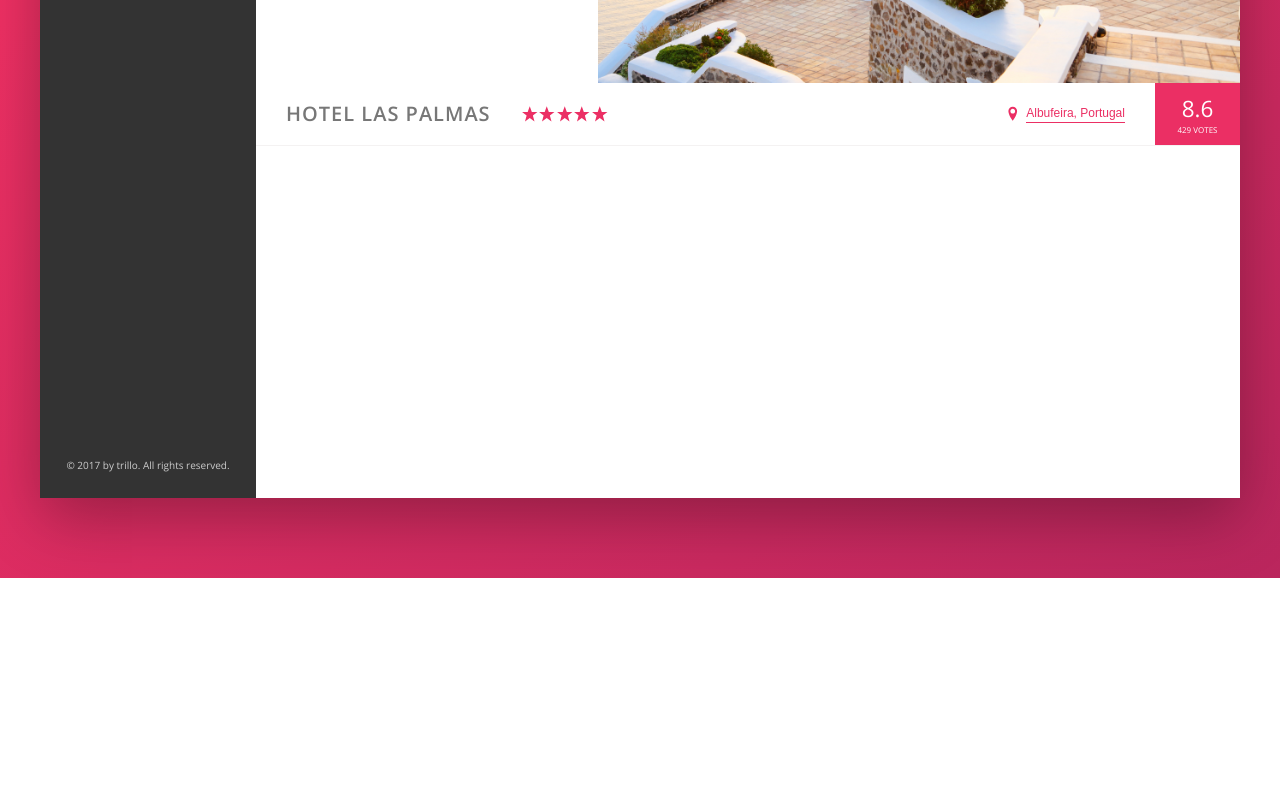
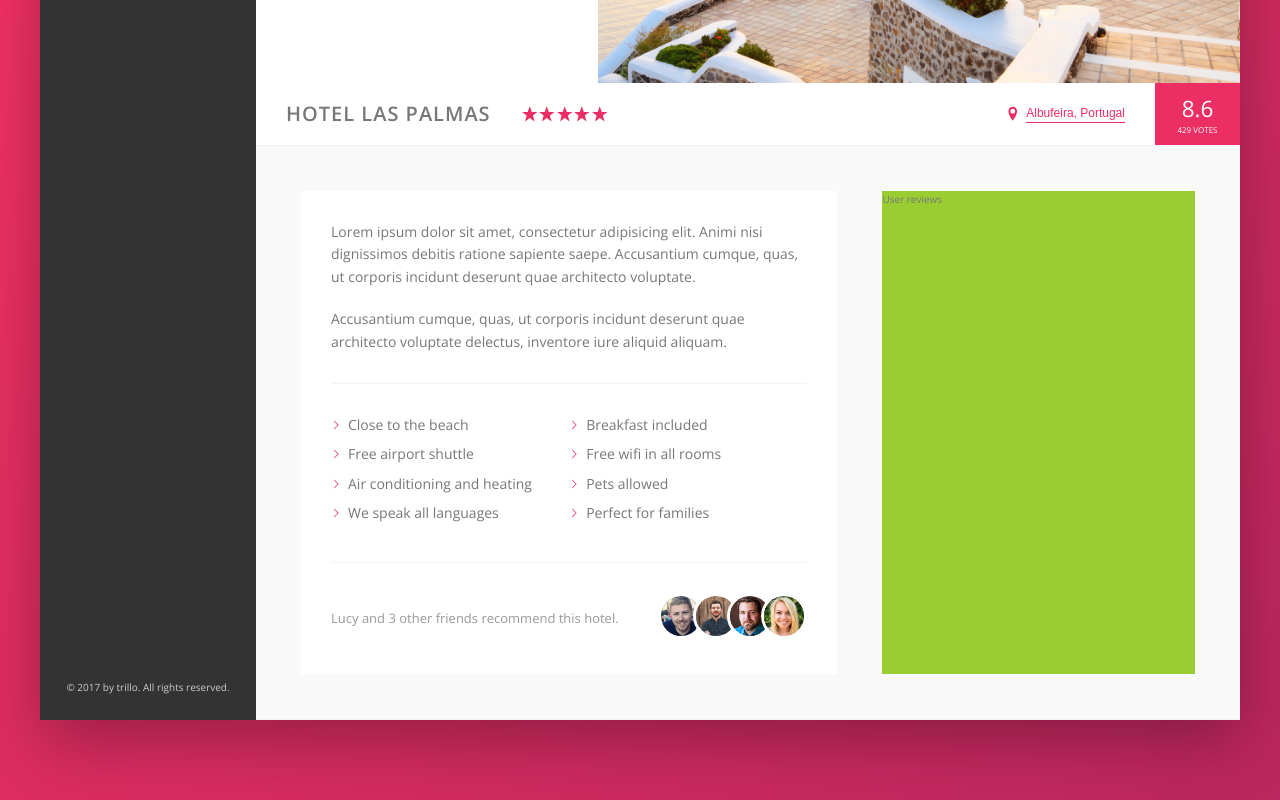
Before and after one commit to elavagni/Trillo, a website: page index.html in a window 1280 px wide. Shown: the part 452-1252 px from the top of the page. Before the commit the page ends 1030 px from the top, so only its background shows below. Drawn offline with nearby package versions, Linux system fonts and the light colour scheme.

Commit message:
Use the mask-image css property to include an svg in our css file as an icon (chevron icon) Used flex, and flex-wrap proterties to show the ul list  broken into two different columns

```diff
--- a/index.html
+++ b/index.html
@@ -126,6 +126,40 @@
                         </div>
                     </div>
 
+                    <div class="detail">
+                        <div class="description">
+                            <p class="paragraph">
+                                Lorem ipsum dolor sit amet, consectetur adipisicing elit. Animi nisi dignissimos debitis ratione sapiente saepe. Accusantium cumque, quas, ut corporis incidunt deserunt quae architecto voluptate.
+                            </p>
+                            <p class="paragraph">
+                                Accusantium cumque, quas, ut corporis incidunt deserunt quae architecto voluptate delectus, inventore iure aliquid aliquam.
+                            </p>
+                            <ul class="list">
+                                <li class="list__item">Close to the beach</li>
+                                <li class="list__item">Breakfast included</li>
+                                <li class="list__item">Free airport shuttle</li>
+                                <li class="list__item">Free wifi in all rooms</li>
+                                <li class="list__item">Air conditioning and heating</li>
+                                <li class="list__item">Pets allowed</li>
+                                <li class="list__item">We speak all languages</li>
+                                <li class="list__item">Perfect for families</li>
+                            </ul>
+                            <div class="recommend">
+                                <p class="recommend__count">
+                                    Lucy and 3 other friends recommend this hotel.
+                                </p>
+                                <div class="recommend__friends">
+                                    <img src="img/user-3.jpg" alt="Friend 1" class="recommend__photo">
+                                    <img src="img/user-4.jpg" alt="Friend 2" class="recommend__photo">
+                                    <img src="img/user-5.jpg" alt="Friend 3" class="recommend__photo">
+                                    <img src="img/user-6.jpg" alt="Friend 4" class="recommend__photo">
+                                </div>
+                            </div>
+                        </div>
+                        <div class="user-reviews">
+                            User reviews
+                        </div>
+                    </div>
                 </main>
             </div>
         </div>
--- a/sass/_base.scss
+++ b/sass/_base.scss
@@ -13,7 +13,12 @@
     --color-grey-dark-2: #777;
     --color-grey-dark-3: #999;
 
+    --color-white: #fff;
+
     --shadow-dark: 0 2rem 6rem rgba(0,0,0,.3);
+    --shadow-light: 0 2rem 6rem rgba(0,0,0,.06);
+
+    --line: 1px solid var(--color-grey-light-2);
 }
 
 * {
--- a/sass/_components.scss
+++ b/sass/_components.scss
@@ -202,7 +202,7 @@
 .overview {
     display: flex;
     align-items: center;
-    border-bottom: 1px solid var(--color-grey-light-2);
+    border-bottom: var(--line);
 
     &__heading {
         font-size: 300;
@@ -299,3 +299,73 @@
         box-shadow: none;
     }
 }
+
+///////////////////////////////////////////////////////
+//PARAGRAPH
+.paragraph:not(:last-of-type) {
+    margin-bottom: 2rem;
+}
+
+///////////////////////////////////////////////////////
+//LIST
+.list {
+    list-style: none;
+    margin: 3rem 0;
+    padding: 3rem 0;
+    border-top: var(--line) ;
+    border-bottom: var(--line);
+
+    display: flex;
+    flex-wrap: wrap;
+
+    &__item {
+        flex: 0 0 50%;
+        margin-bottom: .7rem;
+    }
+
+    &__item::before {
+        content: "";
+        display: inline-block;
+        height: 1rem;
+        width: 1rem;
+        margin-right: .7rem;
+
+        //Older browsers
+        //background-image: url(../img/chevron-thin-right.svg);
+        //background-size: cover;
+
+        //Newer browsers - masks
+        background-color: var(--color-primary);
+        -webkit-mask-image: url(../img/chevron-thin-right.svg);
+        -webkit-mask-size: cover;
+        mask-image: url(../img/chevron-thin-right.svg);
+        mask-size: cover;
+    }
+}
+
+///////////////////////////////////////////////////////
+//RECOMMEND
+.recommend {
+    font-size: 1.3rem;
+    color: var(--color-grey-dark-3);
+    display: flex;
+    align-items: center;
+
+    &__count {
+        //Remember this tool, it is really useful
+        margin-right: auto;
+    }
+
+    &__photo {
+        box-sizing: content-box;
+        height: 4rem;
+        width: 4rem;
+        border-radius: 50%;
+        border: 3px solid var(--color-white);
+
+        &:not(:last-child) {
+            margin-right: -1.5rem;
+        }
+
+    }
+}
--- a/sass/_layout.scss
+++ b/sass/_layout.scss
@@ -11,7 +11,7 @@
     font-size: 1.4rem;
     height: 7rem;
     background-color: #fff;
-    border-bottom: 1px solid var(--color-grey-light-2);
+    border-bottom: var(--line);
 
     display: flex;
     justify-content: space-between;
@@ -35,8 +35,26 @@
 .hotel-view {
     background-color: #fff;
 
-    //test
-    height: 80rem;
-
     flex: 1;
 }
+
+.detail {
+    display: flex;
+    padding: 4.5rem;
+    background-color: var(--color-grey-light-1);
+    border-bottom: var(--line);
+}
+
+.description {
+    font-size: 1.4rem;
+    background-color: var(--color-white);
+    box-shadow: 0 2rem 5rem var(--shadow-light);
+    padding: 3rem;
+    flex: 0 0 60%;
+    margin-right: 4.5rem ;
+}
+
+.user-reviews {
+    background-color: yellowgreen;
+    flex: 1;
+}
```
Also changed, not shown: css/style.css.
